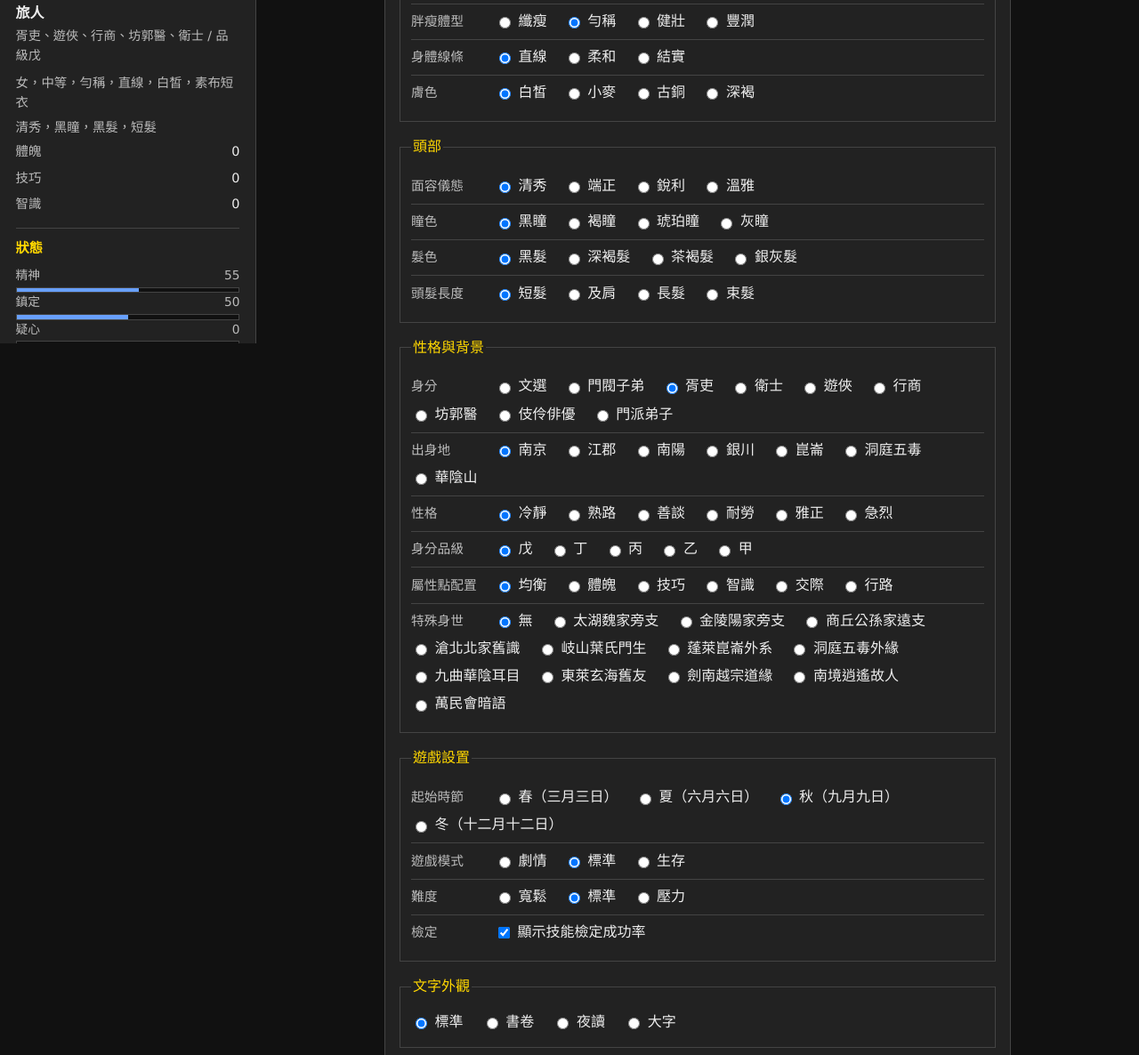
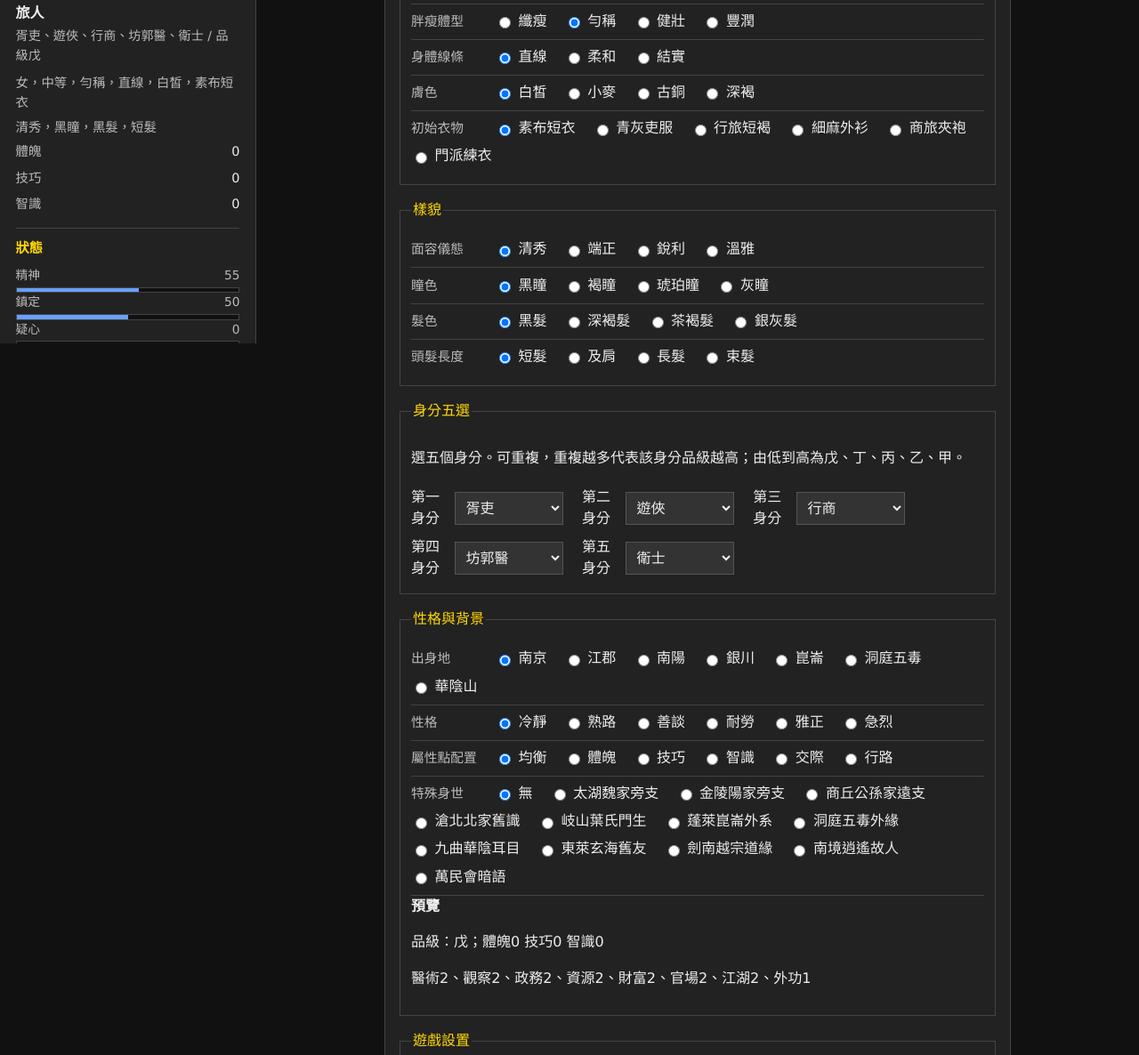
Before and after one commit to dana-will-be-yours/da_go, a plain HTML site: page game.html in a window 1280 px wide. Shown: the part 414-1600 px from the top of the page at 89% size. Drawn offline with Linux system fonts and the light colour scheme.

Commit message:
Add five-role creation and build preview

```diff
--- a/game.html
+++ b/game.html
@@ -13,7 +13,7 @@
       <article id="passage" class="passage">
         <section id="startPanel" class="start-panel">
           <h1>大國年代記</h1>
-          <p class="version">文字沙盒測試版</p>
+          <p class="version">南京篇測試版</p>
           <form id="startForm" class="start-form">
             <label>角色名字
               <input id="playerName" name="playerName" type="text" value="旅人" maxlength="16" autocomplete="off">
@@ -25,22 +25,33 @@
               <div class="field-group"><span>胖瘦體型</span><label><input type="radio" name="build" value="slender"> 纖瘦</label><label><input type="radio" name="build" value="balanced" checked> 勻稱</label><label><input type="radio" name="build" value="strong"> 健壯</label><label><input type="radio" name="build" value="soft"> 豐潤</label></div>
               <div class="field-group"><span>身體線條</span><label><input type="radio" name="bodyLine" value="straight" checked> 直線</label><label><input type="radio" name="bodyLine" value="soft_curve"> 柔和</label><label><input type="radio" name="bodyLine" value="firm"> 結實</label></div>
               <div class="field-group"><span>膚色</span><label><input type="radio" name="skinTone" value="pale" checked> 白皙</label><label><input type="radio" name="skinTone" value="wheat"> 小麥</label><label><input type="radio" name="skinTone" value="bronze"> 古銅</label><label><input type="radio" name="skinTone" value="deep"> 深褐</label></div>
+              <div class="field-group"><span>初始衣物</span><label><input type="radio" name="clothes" value="plain" checked> 素布短衣</label><label><input type="radio" name="clothes" value="yamen"> 青灰吏服</label><label><input type="radio" name="clothes" value="travel"> 行旅短褐</label><label><input type="radio" name="clothes" value="gentry"> 細麻外衫</label><label><input type="radio" name="clothes" value="merchant"> 商旅夾袍</label><label><input type="radio" name="clothes" value="disciple"> 門派練衣</label></div>
             </fieldset>
             <fieldset>
-              <legend>頭部</legend>
+              <legend>樣貌</legend>
               <div class="field-group"><span>面容儀態</span><label><input type="radio" name="face" value="clear" checked> 清秀</label><label><input type="radio" name="face" value="upright"> 端正</label><label><input type="radio" name="face" value="sharp"> 銳利</label><label><input type="radio" name="face" value="gentle"> 溫雅</label></div>
               <div class="field-group"><span>瞳色</span><label><input type="radio" name="eyeColor" value="black" checked> 黑瞳</label><label><input type="radio" name="eyeColor" value="brown"> 褐瞳</label><label><input type="radio" name="eyeColor" value="amber"> 琥珀瞳</label><label><input type="radio" name="eyeColor" value="gray"> 灰瞳</label></div>
               <div class="field-group"><span>髮色</span><label><input type="radio" name="hairColor" value="black" checked> 黑髮</label><label><input type="radio" name="hairColor" value="dark_brown"> 深褐髮</label><label><input type="radio" name="hairColor" value="tea"> 茶褐髮</label><label><input type="radio" name="hairColor" value="silver"> 銀灰髮</label></div>
               <div class="field-group"><span>頭髮長度</span><label><input type="radio" name="hairLength" value="short" checked> 短髮</label><label><input type="radio" name="hairLength" value="shoulder"> 及肩</label><label><input type="radio" name="hairLength" value="long"> 長髮</label><label><input type="radio" name="hairLength" value="bound"> 束髮</label></div>
             </fieldset>
             <fieldset>
+              <legend>身分五選</legend>
+              <p class="field-help">選五個身分。可重複，重複越多代表該身分品級越高；由低到高為戊、丁、丙、乙、甲。</p>
+              <div class="role-stack-grid">
+                <label>第一身分<select name="roles"><option value="wenxuan">文選</option><option value="house">門閥子弟</option><option value="yamen" selected>胥吏</option><option value="guard">衛士</option><option value="wanderer">遊俠</option><option value="merchant">行商</option><option value="medic">坊郭醫</option><option value="artist">伎伶俳優</option><option value="disciple">門派弟子</option></select></label>
+                <label>第二身分<select name="roles"><option value="wenxuan">文選</option><option value="house">門閥子弟</option><option value="yamen">胥吏</option><option value="guard">衛士</option><option value="wanderer" selected>遊俠</option><option value="merchant">行商</option><option value="medic">坊郭醫</option><option value="artist">伎伶俳優</option><option value="disciple">門派弟子</option></select></label>
+                <label>第三身分<select name="roles"><option value="wenxuan">文選</option><option value="house">門閥子弟</option><option value="yamen">胥吏</option><option value="guard">衛士</option><option value="wanderer">遊俠</option><option value="merchant" selected>行商</option><option value="medic">坊郭醫</option><option value="artist">伎伶俳優</option><option value="disciple">門派弟子</option></select></label>
+                <label>第四身分<select name="roles"><option value="wenxuan">文選</option><option value="house">門閥子弟</option><option value="yamen">胥吏</option><option value="guard">衛士</option><option value="wanderer">遊俠</option><option value="merchant">行商</option><option value="medic" selected>坊郭醫</option><option value="artist">伎伶俳優</option><option value="disciple">門派弟子</option></select></label>
+                <label>第五身分<select name="roles"><option value="wenxuan">文選</option><option value="house">門閥子弟</option><option value="yamen">胥吏</option><option value="guard" selected>衛士</option><option value="wanderer">遊俠</option><option value="merchant">行商</option><option value="medic">坊郭醫</option><option value="artist">伎伶俳優</option><option value="disciple">門派弟子</option></select></label>
+              </div>
+            </fieldset>
+            <fieldset>
               <legend>性格與背景</legend>
-              <div class="field-group"><span>身分</span><label><input type="radio" name="role" value="wenxuan"> 文選</label><label><input type="radio" name="role" value="house_son"> 門閥子弟</label><label><input type="radio" name="role" value="yamen" checked> 胥吏</label><label><input type="radio" name="role" value="guard"> 衛士</label><label><input type="radio" name="role" value="wanderer"> 遊俠</label><label><input type="radio" name="role" value="merchant"> 行商</label><label><input type="radio" name="role" value="medic"> 坊郭醫</label><label><input type="radio" name="role" value="artist"> 伎伶俳優</label><label><input type="radio" name="role" value="disciple"> 門派弟子</label></div>
               <div class="field-group"><span>出身地</span><label><input type="radio" name="origin" value="nanjing" checked> 南京</label><label><input type="radio" name="origin" value="jiang"> 江郡</label><label><input type="radio" name="origin" value="nanyang"> 南陽</label><label><input type="radio" name="origin" value="yinchuan"> 銀川</label><label><input type="radio" name="origin" value="kunlun"> 崑崙</label><label><input type="radio" name="origin" value="wudu"> 洞庭五毒</label><label><input type="radio" name="origin" value="huayin"> 華陰山</label></div>
               <div class="field-group"><span>性格</span><label><input type="radio" name="trait" value="calm" checked> 冷靜</label><label><input type="radio" name="trait" value="streetwise"> 熟路</label><label><input type="radio" name="trait" value="silver_tongue"> 善談</label><label><input type="radio" name="trait" value="sturdy"> 耐勞</label><label><input type="radio" name="trait" value="upright"> 雅正</label><label><input type="radio" name="trait" value="reckless"> 急烈</label></div>
-              <div class="field-group"><span>身分品級</span><label><input type="radio" name="rank" value="wu" checked> 戊</label><label><input type="radio" name="rank" value="ding"> 丁</label><label><input type="radio" name="rank" value="bing"> 丙</label><label><input type="radio" name="rank" value="yi"> 乙</label><label><input type="radio" name="rank" value="jia"> 甲</label></div>
               <div class="field-group"><span>屬性點配置</span><label><input type="radio" name="attributePlan" value="balanced" checked> 均衡</label><label><input type="radio" name="attributePlan" value="body"> 體魄</label><label><input type="radio" name="attributePlan" value="tech"> 技巧</label><label><input type="radio" name="attributePlan" value="mind"> 智識</label><label><input type="radio" name="attributePlan" value="social"> 交際</label><label><input type="radio" name="attributePlan" value="travel"> 行路</label></div>
               <div class="field-group"><span>特殊身世</span><label><input type="radio" name="specialOrigin" value="none" checked> 無</label><label><input type="radio" name="specialOrigin" value="taihu_wei"> 太湖魏家旁支</label><label><input type="radio" name="specialOrigin" value="jinling_yang"> 金陵陽家旁支</label><label><input type="radio" name="specialOrigin" value="shangqiu_gongsun"> 商丘公孫家遠支</label><label><input type="radio" name="specialOrigin" value="cangbei_bei"> 滄北北家舊識</label><label><input type="radio" name="specialOrigin" value="qishan_ye"> 岐山葉氏門生</label><label><input type="radio" name="specialOrigin" value="kunlun_chu"> 蓬萊崑崙外系</label><label><input type="radio" name="specialOrigin" value="dongting_wudu"> 洞庭五毒外緣</label><label><input type="radio" name="specialOrigin" value="jiuqu_huayin"> 九曲華陰耳目</label><label><input type="radio" name="specialOrigin" value="donglai_xuanhai"> 東萊玄海舊友</label><label><input type="radio" name="specialOrigin" value="jiannan_yuezong"> 劍南越宗道緣</label><label><input type="radio" name="specialOrigin" value="nanjiang_xiaoyao"> 南境逍遙故人</label><label><input type="radio" name="specialOrigin" value="wanminhui"> 萬民會暗語</label></div>
+              <div id="buildPreview" class="build-preview"></div>
             </fieldset>
             <fieldset>
               <legend>遊戲設置</legend>
@@ -69,8 +80,8 @@
       </article>
     </div>
   </div>
-  <aside id="ui-bar" aria-live="polite"><div id="ui-bar-body"><header id="title" role="banner"><div id="story-banner"></div><h1 id="story-title">大國年代記</h1><div id="story-subtitle">文字沙盒</div></header><nav id="ui-actions"><button type="button" class="panel-wide" data-action="panel" data-panel="attributes">屬性</button><button type="button" class="panel-wide" data-action="panel" data-panel="social">社交</button><button type="button" data-action="panel" data-panel="traits">特質</button><button type="button" data-action="panel" data-panel="journal">日誌</button><button type="button" data-action="panel" data-panel="stats">統計</button><button type="button" data-action="panel" data-panel="achievements">地圖</button><button type="button" data-action="panel" data-panel="options">選項</button><button type="button" data-action="panel" data-panel="saves">存檔</button><button type="button" class="panel-wide" data-action="panel" data-panel="researcher">研究者</button></nav><section class="sidebar-block"><h2>概覽</h2><div id="overviewBox" class="sidebar-list"></div></section></div></aside>
+  <aside id="ui-bar" aria-live="polite"><div id="ui-bar-body"><header id="title" role="banner"><div id="story-banner"></div><h1 id="story-title">大國年代記</h1><div id="story-subtitle">南京篇</div></header><nav id="ui-actions"><button type="button" class="panel-wide" data-action="panel" data-panel="attributes">屬性</button><button type="button" class="panel-wide" data-action="panel" data-panel="social">社交</button><button type="button" data-action="panel" data-panel="traits">特質</button><button type="button" data-action="panel" data-panel="journal">日誌</button><button type="button" data-action="panel" data-panel="stats">統計</button><button type="button" data-action="panel" data-panel="achievements">地圖</button><button type="button" data-action="panel" data-panel="options">選項</button><button type="button" data-action="panel" data-panel="saves">存檔</button><button type="button" class="panel-wide" data-action="panel" data-panel="researcher">研究者</button></nav><section class="sidebar-block"><h2>概覽</h2><div id="overviewBox" class="sidebar-list"></div></section></div></aside>
   <div id="overlayBackdrop" class="overlay-backdrop hidden"><section id="overlay" class="overlay"><header class="overlay-head"><h2 id="overlayTitle"></h2><button type="button" id="closeOverlay">關閉</button></header><div id="overlayContent" class="overlay-content"></div></section></div>
-  <script src="assets/game-runtime.js?v=1.7.0-seasonal-authoring-v4"></script>
+  <script src="assets/game-runtime.js?v=1.8.0-nanjing-role-stack"></script>
 </body>
 </html>
```
